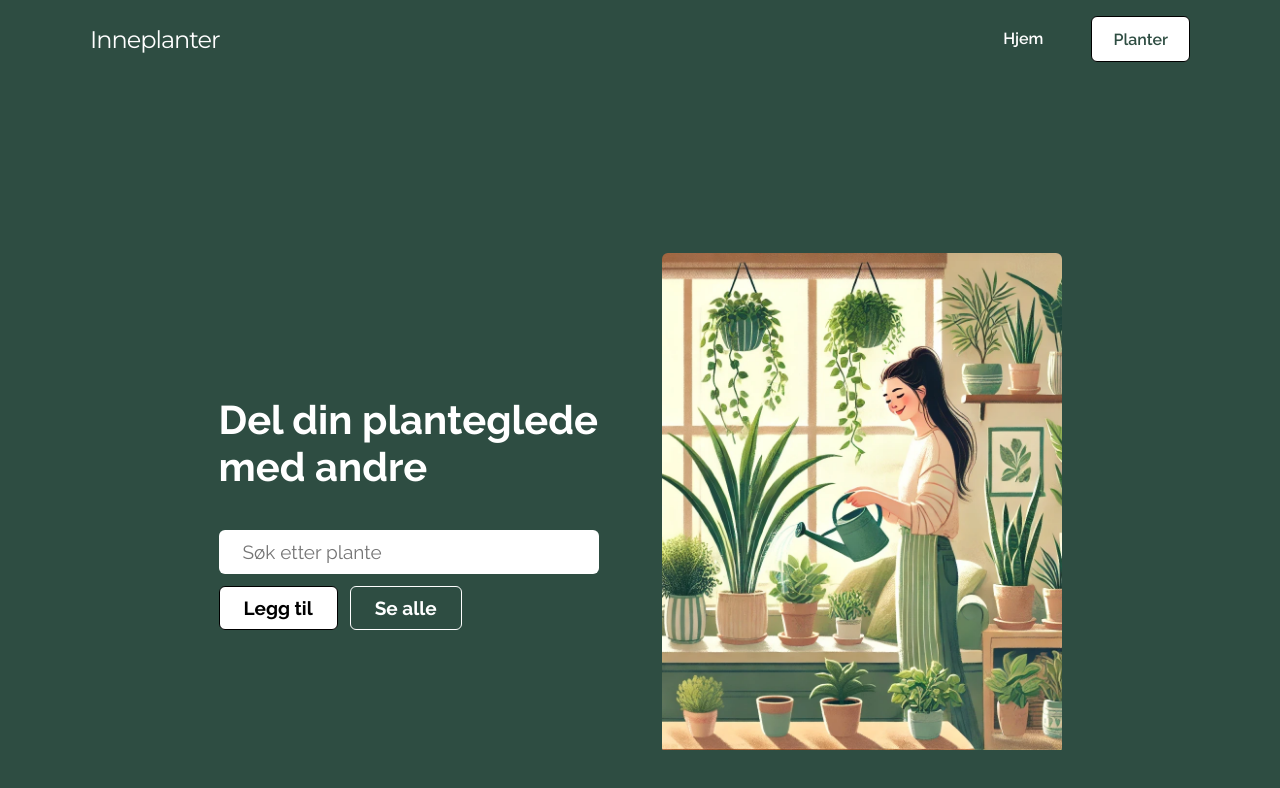
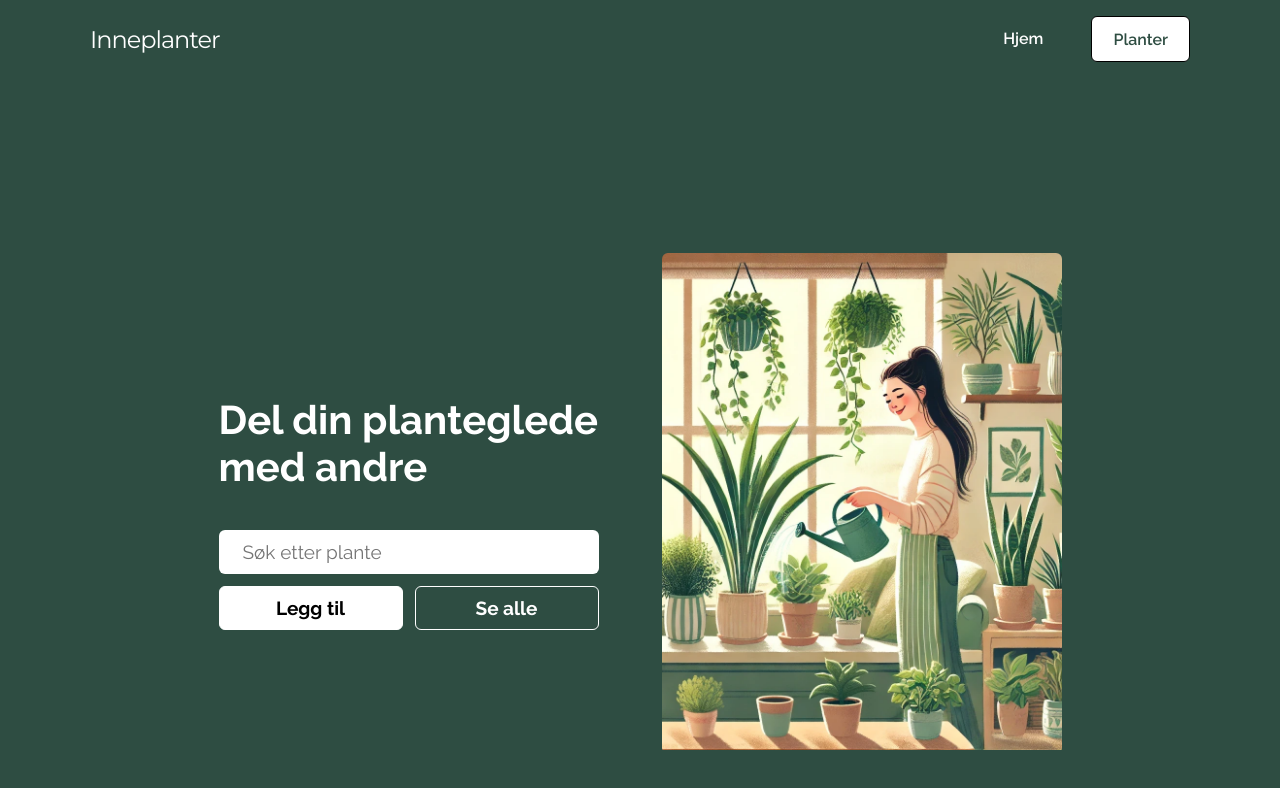
Before and after one commit to klhaug/inneplanter, a React (Create React App) app: page / in a window 1280 px wide. Shown: the top 788 px of the page. Built offline with nearby package versions, Linux system fonts and the light colour scheme.

Commit message:
design hero v1 done. No functionality

```diff
--- a/src/components/Hero/Hero.css
+++ b/src/components/Hero/Hero.css
@@ -39,6 +39,11 @@ h1 {
     overflow: hidden;
 }
 
+.search-and-button-container {
+    display: flex;
+    flex-direction: column;
+}
+
 .hero-search{
     font-family: Raleway;
     height: 44px;
@@ -57,14 +62,15 @@ h1 {
 }
 
 .hero-add-button {
-    display: flex;
+    flex: 1;
+    box-sizing: border-box;
     align-items: center;
     font-family: Raleway;
     font-size: 19px;
     font-weight: 700;
     margin-top: 6px;
     background-color: white;
-    border: 1px solid black;
+    border: 1px solid white;
     border-radius: 6px;
     height: 44px;
     padding: 0 24px ;
@@ -73,15 +79,16 @@ h1 {
 
 
 .hero-add-button:hover{
-    background-color: #F0f0f0;
-    color: black;
+    font-weight: 700;
+    background-color: #46724F ;
+    color: white;
     box-shadow: 0 1px 1px rgba(0, 0, 0, 0.304);
     border: 1px solid black;
 
 }
 .hero-database-button{
-    display: flex;
-    align-items: center;
+    flex: 1;
+    box-sizing: border-box;
     font-family: Raleway;
     color: white;
     font-size: 19px;
--- a/src/components/Hero/Hero.js
+++ b/src/components/Hero/Hero.js
@@ -8,10 +8,12 @@ function Hero () {
             <div className="hero-container">
                 <div className="hero-text-container">
                     <h1>Del din planteglede med andre</h1>
-                    <input className="hero-search" placeholder="Søk etter plante" type="search"/>
-                    <div className="hero-button-container">
-                        <button className="hero-add-button">Legg til</button>
-                        <button className="hero-database-button">Se alle</button>
+                    <div className="search-and-button-container">
+                        <input className="hero-search" placeholder="Søk etter plante" type="search"/>
+                        <div className="hero-button-container">
+                            <button className="hero-add-button">Legg til</button>
+                            <button className="hero-database-button">Se alle</button>
+                        </div>
                     </div>
                 </div>
                 <div className="img-crop">
```
